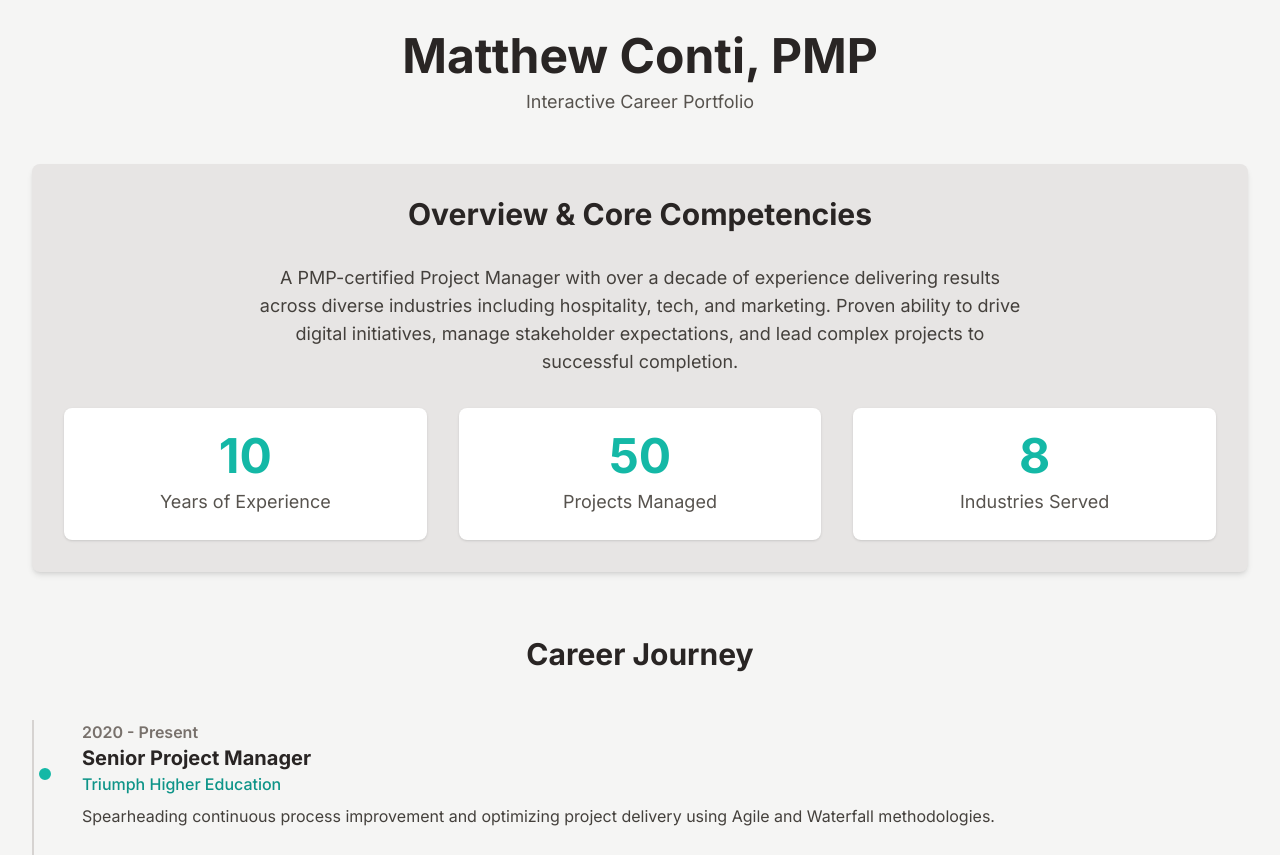
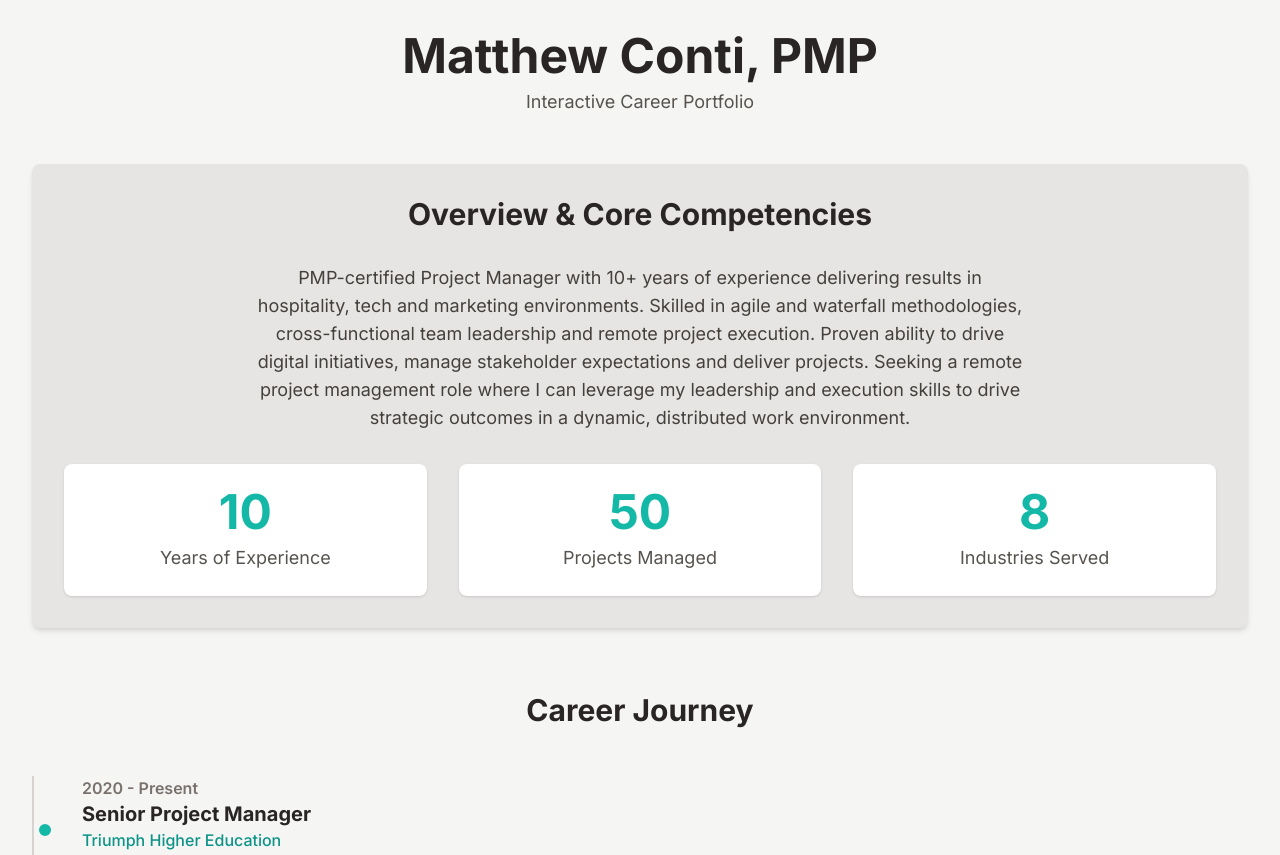
Before and after one commit to conti-matthew/interactive-portfolio, a plain HTML site: page index.html in a window 1280 px wide. Shown: the top 855 px of the page. Drawn offline with nearby package versions, Linux system fonts and the light colour scheme.

Commit message:
Update index.html

```diff
--- a/index.html
+++ b/index.html
@@ -69,7 +69,7 @@
         <section id="overview" class="mb-16 bg-stone-200 p-8 rounded-lg shadow-md">
             <h2 class="text-3xl font-bold text-center mb-8 text-stone-800">Overview & Core Competencies</h2>
             <div class="text-center mb-8 max-w-3xl mx-auto">
-                <p class="text-lg text-stone-700">A PMP-certified Project Manager with over a decade of experience delivering results across diverse industries including hospitality, tech, and marketing. Proven ability to drive digital initiatives, manage stakeholder expectations, and lead complex projects to successful completion.</p>
+                <p class="text-lg text-stone-700">PMP-certified Project Manager with 10+ years of experience delivering results in hospitality, tech and marketing environments. Skilled in agile and waterfall methodologies, cross-functional team leadership and remote project execution. Proven ability to drive digital initiatives, manage stakeholder expectations and deliver projects. Seeking a remote project management role where I can leverage my leadership and execution skills to drive strategic outcomes in a dynamic, distributed work environment.</p>
             </div>
             <div class="grid grid-cols-1 md:grid-cols-3 gap-8 text-center">
                 <div class="bg-white p-6 rounded-lg shadow">
```
